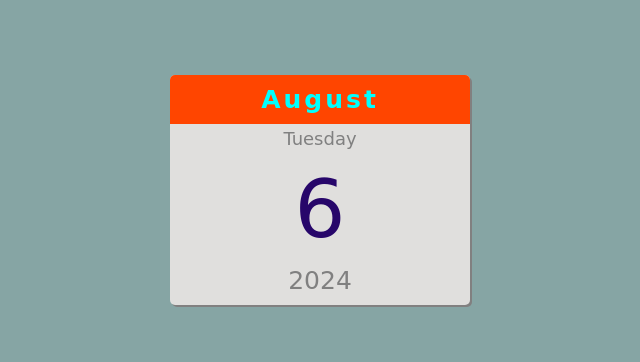
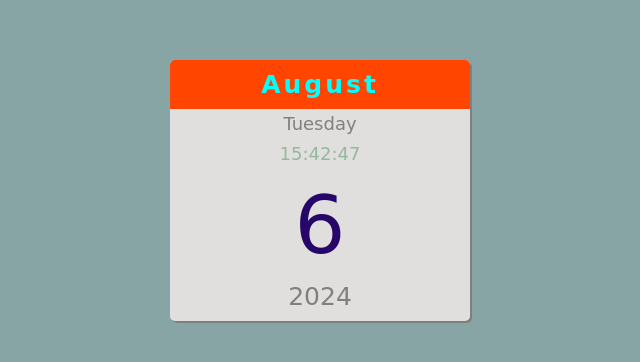
Before and after one commit to janeAnezi/HTML-CSS-JS, a plain HTML site: page projects/calender/index.html in a window 1280 px wide. Shown: the part 210-572 px from the top of the page, without its empty margins (320-960 px from the left). Drawn offline with Linux system fonts and the light colour scheme.

Commit message:
add new lesson

```diff
--- a/projects/calender/calender.css
+++ b/projects/calender/calender.css
@@ -12,6 +12,11 @@ body {
     justify-content: center;
     align-items: center;
     font-family: cursive;
+}
+#timer {
+    font-size: 18px;
+    padding: 5px 0;
+    color: rgb(146, 185, 158);
 }
 .calender-container {
     background-color: rgb(224, 223, 221);
--- a/projects/calender/calender.js
+++ b/projects/calender/calender.js
@@ -2,6 +2,72 @@ const monthName = document.getElementById('month')
 const dayName = document.getElementById('day')
 const dayNumber = document.getElementById('date')
 const year = document.getElementById('year')
+
+
+// set countdown timer
+// function startCountdown(duration, display) {
+//     let timer = duration,hours, minutes, seconds;
+//     let interval = setInterval(function() {
+//         hours = parseInt(timer / 3600, 10);
+//         minutes = parseInt(timer / 60, 10);
+//         seconds = parseInt(timer % 60, 10);
+
+//         hours = hours < 10 ? "0" + hours : hours;
+//         minutes = minutes < 10 ? "0" + minutes : minutes;
+//         seconds = seconds < 10 ? "0" + seconds : seconds;
+
+//         display.textContent = hours + ":" + minutes + ":" + seconds;
+
+//         if (--timer < 0) {
+//             clearInterval(interval);
+//             display.textContent = "Time's up!";
+//         }
+//     }, 1000);
+// }
+
+// window.onload = function () {
+//     let duration = 60 * 60 * 5; // Countdown duration in seconds (5 minutes in this case)
+//     let display = document.querySelector('#timer');
+//     startCountdown(duration, display);
+// };
+
+
+// count untill next day
+function timeUntilMidnight() {
+    // Get the current time
+    let now = new Date();
+
+    // Calculate the next midnight
+    let midnight = new Date();
+    midnight.setHours(24, 0, 0, 0); // Set time to 00:00:00 of the next day
+
+    // Calculate the time difference in milliseconds
+    let timeDifference = midnight - now;
+
+    // Convert the time difference to hours, minutes, and seconds
+    let hours = Math.floor(timeDifference / (1000 * 60 * 60));
+    let minutes = Math.floor((timeDifference % (1000 * 60 * 60)) / (1000 * 60));
+    let seconds = Math.floor((timeDifference % (1000 * 60)) / 1000);
+
+    // Format hours, minutes, and seconds to always have two digits
+    hours = hours < 10 ? "0" + hours : hours;
+    minutes = minutes < 10 ? "0" + minutes : minutes;
+    seconds = seconds < 10 ? "0" + seconds : seconds;
+
+    // Update the display element with the current time until midnight
+    let display = document.querySelector('#timer');
+    display.textContent = hours + ":" + minutes + ":" + seconds;
+
+    // Update the timer every second
+    setTimeout(timeUntilMidnight, 1000);
+}
+
+// When the window loads, start the timer
+window.onload = function () {
+    timeUntilMidnight();
+};
+
+// set calender
 
 let date = new Date()
 console.log(date);
@@ -9,6 +75,7 @@ console.log(date.getDate());
 console.log(date.getDay());
 console.log(date.getFullYear());
 console.log(date.getMonth());
+console.log(date.getTime());
 
 monthName.innerText = date.toLocaleString('en', {month:'long'});
 dayName.innerText = date.toLocaleString('en', {weekday:'long'});
--- a/projects/calender/index.html
+++ b/projects/calender/index.html
@@ -7,11 +7,13 @@
     <link rel="stylesheet" href="calender.css">
 </head>
 <body>
+
     <div class="calender-container">
-        <p class="month-name" id="month"></p>
-        <p class="day-name" id="day"></p>
-        <p class="day-number" id="date"></p>
-        <p class="year" id="year"></p>
+        <p class="month-name" id="month">may</p>
+        <p class="day-name" id="day">friday</p>
+        <p id="timer">04:11:20</p>
+        <p class="day-number" id="date">24</p>
+        <p class="year" id="year">2020</p>
     </div>
 
     <script src="calender.js"></script>
```
Also changed, not shown: newjs/index.html (added, +17 -0 lines), newjs/main.js (added, +15 -0 lines).
